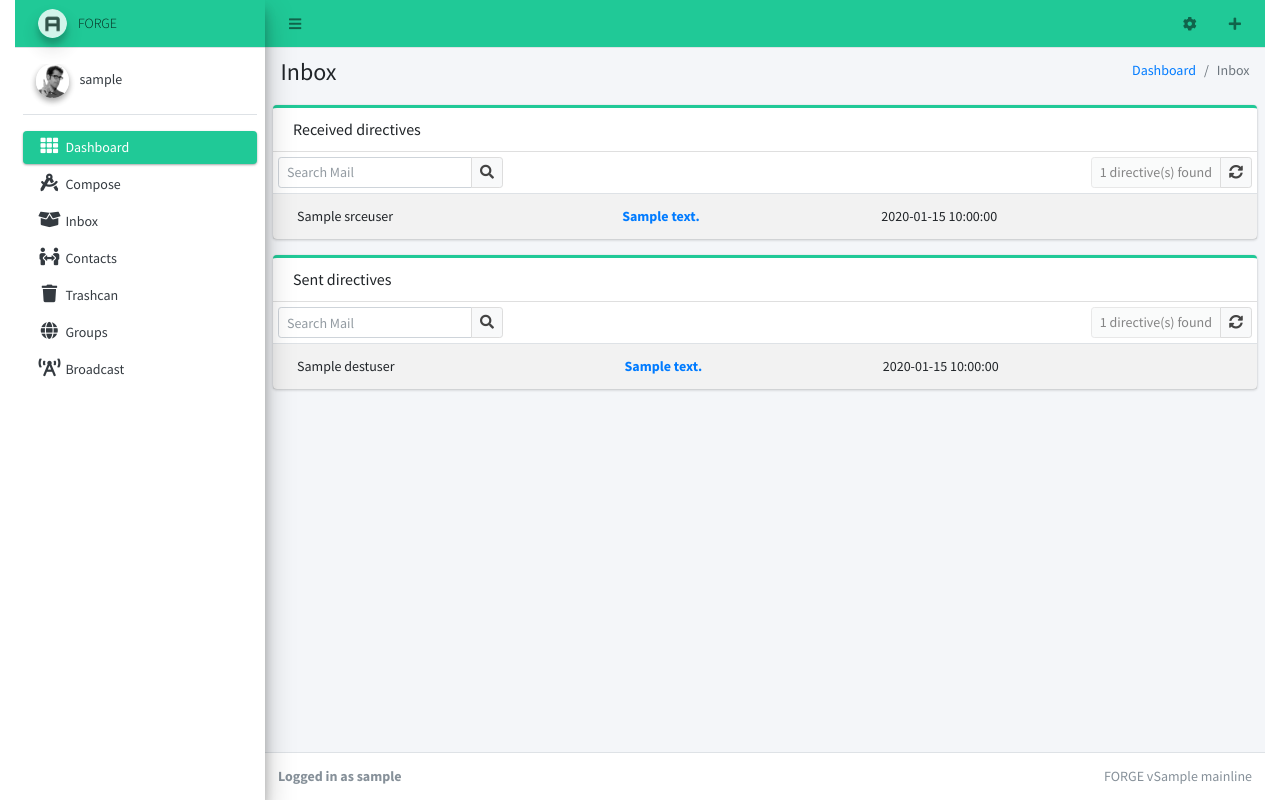
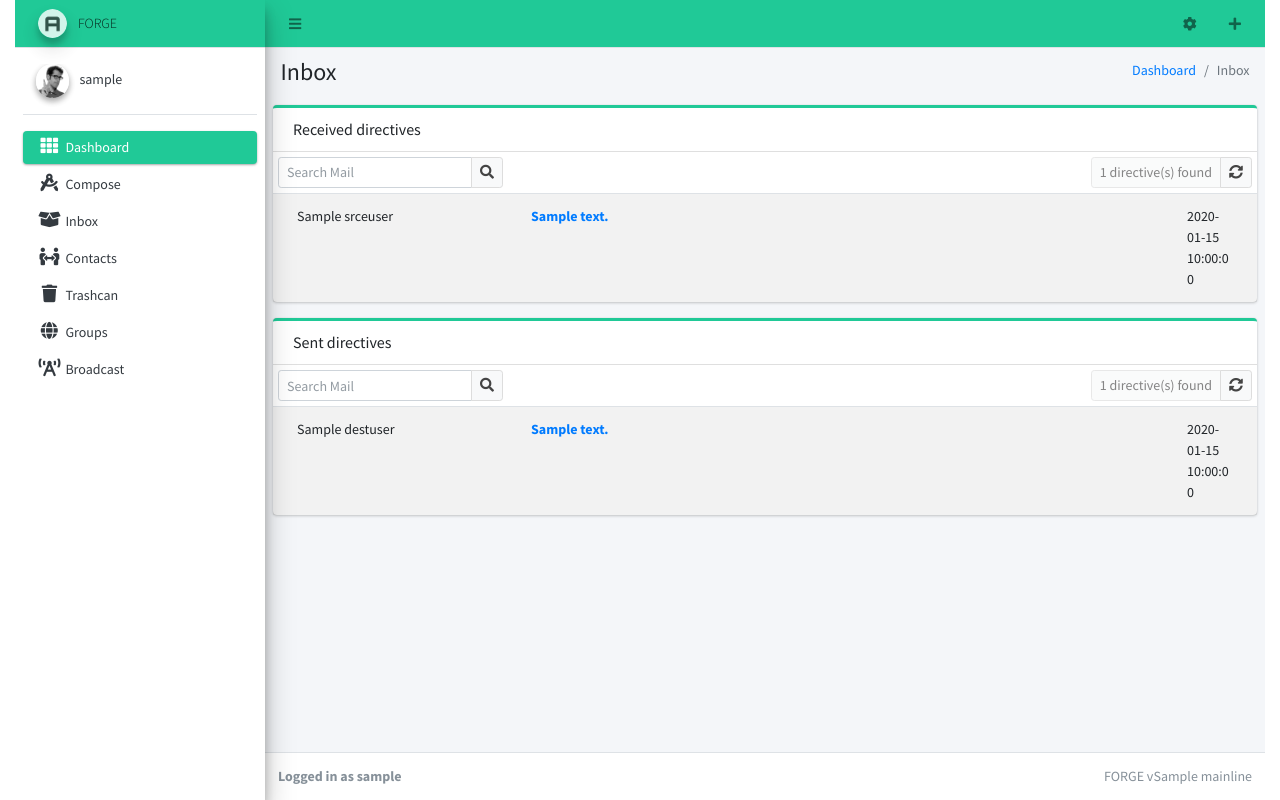
Before and after one commit to astrosonic/forge, a Flask app: template templates/inbxpoge.html in a window 1280 px wide. Run offline with Flask 2, Linux system fonts and the light colour scheme; the template is opened without the code that fills it: most values are stand-ins (such as "Sample title", 1, 10 or a date in 2020); some libraries are stand-ins or nearby versions.

Commit message:
Fix table column's width issue in Inbox directives

```diff
--- a/templates/inbxpoge.html
+++ b/templates/inbxpoge.html
@@ -7,6 +7,14 @@
   <link rel="stylesheet" href="https://fonts.googleapis.com/css?family=Source+Sans+Pro:300,400,400i,700&display=fallback">
   <link rel="stylesheet" href="{{ url_for("static", filename="plugins/fontawesome-free/css/all.min.css") }}">
   <link rel="stylesheet" href="{{ url_for("static", filename="dist/css/adminlte.min.css") }}">
+  <style>
+    *{
+      box-sizing: border-box;
+    }
+    td {
+      white-space: normal !important;
+    }
+  </style>
 </head>
 <body class="hold-transition sidebar-mini layout-boxed text-sm">
 <div class="wrapper">
@@ -100,10 +108,10 @@
             <table class="table table-hover table-striped">
               <tbody>
               {% for indx in recvdict %}
-              <tr>
-                <td class="mailbox-name col-mde-3">{{ indx.srceuser }}</td>
-                <td class="mailbox-subject col-mde-7"><a href="{{ url_for("readinbx", paradrct="recv", mailiden=indx.mailiden) }}"><b>{{ indx.subjtext }}</a></b></td>
-                <td class="mailbox-date col-mde-2">{{ indx.timedata.date }} {{ indx.timedata.mont.tinyform }}</td>
+              <tr class="d-flex">
+                <td class="mailbox-name col-3">{{ indx.srceuser }}</td>
+                <td class="mailbox-subject col-8"><a href="{{ url_for("readinbx", paradrct="recv", mailiden=indx.mailiden) }}"><b>{{ indx.subjtext }}</a></b></td>
+                <td class="mailbox-date col-1">{{ indx.timedata.date }} {{ indx.timedata.mont.tinyform }}</td>
               </tr>
               {% endfor %}
               </tbody>
@@ -141,10 +149,10 @@
             <table class="table table-hover table-striped">
               <tbody>
               {% for indx in senddict %}
-              <tr>
-                <td class="mailbox-name col-mde-3">{{ indx.destuser }}</td>
-                <td class="mailbox-subject col-mde-7"><a href="{{ url_for("readinbx", paradrct="send", mailiden=indx.mailiden) }}"><b>{{ indx.subjtext }}</a></b></td>
-                <td class="mailbox-date col-mde-2">{{ indx.timedata.date }} {{ indx.timedata.mont.tinyform }}</td>
+              <tr class="d-flex">
+                <td class="mailbox-name col-3">{{ indx.destuser }}</td>
+                <td class="mailbox-subject col-8"><a href="{{ url_for("readinbx", paradrct="send", mailiden=indx.mailiden) }}"><b>{{ indx.subjtext }}</a></b></td>
+                <td class="mailbox-date col-1">{{ indx.timedata.date }} {{ indx.timedata.mont.tinyform }}</td>
               </tr>
               {% endfor %}
               </tbody>
```
Also changed, not shown: 2 other files.
